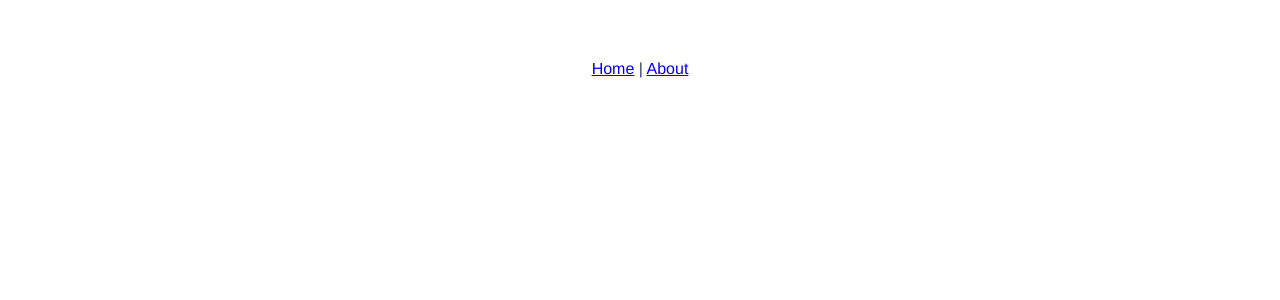
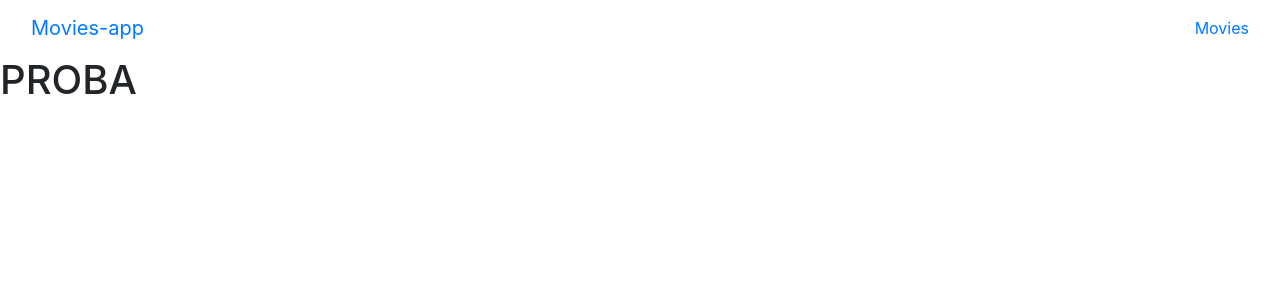
Before and after one commit to voxOO/movies-app-vue, a Vue app: page /movies in a window 1280 px wide. Shown: the top 300 px of the page. Built offline with nearby package versions, Linux system fonts and the light colour scheme.

Commit message:
zad2 bootstrap and index

```diff
--- a/package.json
+++ b/package.json
@@ -8,7 +8,11 @@
     "lint": "vue-cli-service lint"
   },
   "dependencies": {
+    "axios": "^0.19.0",
+    "bootstrap": "^4.3.1",
     "core-js": "^2.6.5",
+    "jquery": "^3.4.1",
+    "popper.js": "^1.15.0",
     "vue": "^2.6.10",
     "vue-router": "^3.0.3"
   },
--- a/src/App.vue
+++ b/src/App.vue
@@ -1,11 +1,18 @@
 <template>
-  <div id="app">
-    <div id="nav">
-      <router-link to="/">Home</router-link> |
-      <router-link to="/about">About</router-link>
+ <div>
+  <nav class="navbar navbar-default">
+    <div class="container-fluid">
+      <div class="navbar-header">
+        <a class="navbar-brand" href="#">Movies-app</a>
+      </div>
+      <ul class="nav navbar-nav">
+        <router-link to="/movies">Movies</router-link>
+
+      </ul>
     </div>
-    <router-view/>
-  </div>
+</nav>
+<router-view/>
+</div>
 </template>
 
 <style>
@@ -15,6 +22,5 @@
   -moz-osx-font-smoothing: grayscale;
   text-align: center;
   color: #2c3e50;
-  margin-top: 60px;
 }
 </style>
--- /dev/null
+++ b/src/components/AppMovies.vue
@@ -0,0 +1,17 @@
+<template>
+    <div>
+        <h1>
+            PROBA
+        </h1>
+    </div>
+</template>
+
+<script>
+export default {
+
+}
+</script>
+
+<style>
+
+</style>
--- a/src/components/HelloWorld.vue
+++ /dev/null
@@ -1,58 +0,0 @@
-<template>
-  <div class="hello">
-    <h1>{{ msg }}</h1>
-    <p>
-      For a guide and recipes on how to configure / customize this project,<br>
-      check out the
-      <a href="https://cli.vuejs.org" target="_blank" rel="noopener">vue-cli documentation</a>.
-    </p>
-    <h3>Installed CLI Plugins</h3>
-    <ul>
-      <li><a href="https://github.com/vuejs/vue-cli/tree/dev/packages/%40vue/cli-plugin-babel" target="_blank" rel="noopener">babel</a></li>
-      <li><a href="https://github.com/vuejs/vue-cli/tree/dev/packages/%40vue/cli-plugin-eslint" target="_blank" rel="noopener">eslint</a></li>
-    </ul>
-    <h3>Essential Links</h3>
-    <ul>
-      <li><a href="https://vuejs.org" target="_blank" rel="noopener">Core Docs</a></li>
-      <li><a href="https://forum.vuejs.org" target="_blank" rel="noopener">Forum</a></li>
-      <li><a href="https://chat.vuejs.org" target="_blank" rel="noopener">Community Chat</a></li>
-      <li><a href="https://twitter.com/vuejs" target="_blank" rel="noopener">Twitter</a></li>
-      <li><a href="https://news.vuejs.org" target="_blank" rel="noopener">News</a></li>
-    </ul>
-    <h3>Ecosystem</h3>
-    <ul>
-      <li><a href="https://router.vuejs.org" target="_blank" rel="noopener">vue-router</a></li>
-      <li><a href="https://vuex.vuejs.org" target="_blank" rel="noopener">vuex</a></li>
-      <li><a href="https://github.com/vuejs/vue-devtools#vue-devtools" target="_blank" rel="noopener">vue-devtools</a></li>
-      <li><a href="https://vue-loader.vuejs.org" target="_blank" rel="noopener">vue-loader</a></li>
-      <li><a href="https://github.com/vuejs/awesome-vue" target="_blank" rel="noopener">awesome-vue</a></li>
-    </ul>
-  </div>
-</template>
-
-<script>
-export default {
-  name: 'HelloWorld',
-  props: {
-    msg: String
-  }
-}
-</script>
-
-<!-- Add "scoped" attribute to limit CSS to this component only -->
-<style scoped>
-h3 {
-  margin: 40px 0 0;
-}
-ul {
-  list-style-type: none;
-  padding: 0;
-}
-li {
-  display: inline-block;
-  margin: 0 10px;
-}
-a {
-  color: #42b983;
-}
-</style>
--- a/src/main.js
+++ b/src/main.js
@@ -1,6 +1,8 @@
 import Vue from 'vue'
 import App from './App.vue'
 import router from './router'
+import 'bootstrap'
+import 'bootstrap/dist/css/bootstrap.css'
 
 Vue.config.productionTip = false
 
--- a/src/router.js
+++ b/src/router.js
@@ -1,6 +1,6 @@
 import Vue from 'vue'
 import Router from 'vue-router'
-import Home from './views/Home.vue'
+import AppMovies from './components/AppMovies'
 
 Vue.use(Router)
 
@@ -8,18 +8,7 @@ export default new Router({
   mode: 'history',
   base: process.env.BASE_URL,
   routes: [
-    {
-      path: '/',
-      name: 'home',
-      component: Home
-    },
-    {
-      path: '/about',
-      name: 'about',
-      // route level code-splitting
-      // this generates a separate chunk (about.[hash].js) for this route
-      // which is lazy-loaded when the route is visited.
-      component: () => import(/* webpackChunkName: "about" */ './views/About.vue')
-    }
+    { path:'/', redirect: '/movies'},
+    { path: '/movies', component: AppMovies}
   ]
-})
+});
--- a/src/views/Home.vue
+++ /dev/null
@@ -1,18 +0,0 @@
-<template>
-  <div class="home">
-    <img alt="Vue logo" src="../assets/logo.png">
-    <HelloWorld msg="Welcome to Your Vue.js App"/>
-  </div>
-</template>
-
-<script>
-// @ is an alias to /src
-import HelloWorld from '@/components/HelloWorld.vue'
-
-export default {
-  name: 'home',
-  components: {
-    HelloWorld
-  }
-}
-</script>
```
Also changed, not shown: src/services/movie.js (added, +9 -0 lines), 1 other file (tests, documents, lock files or other folders).
